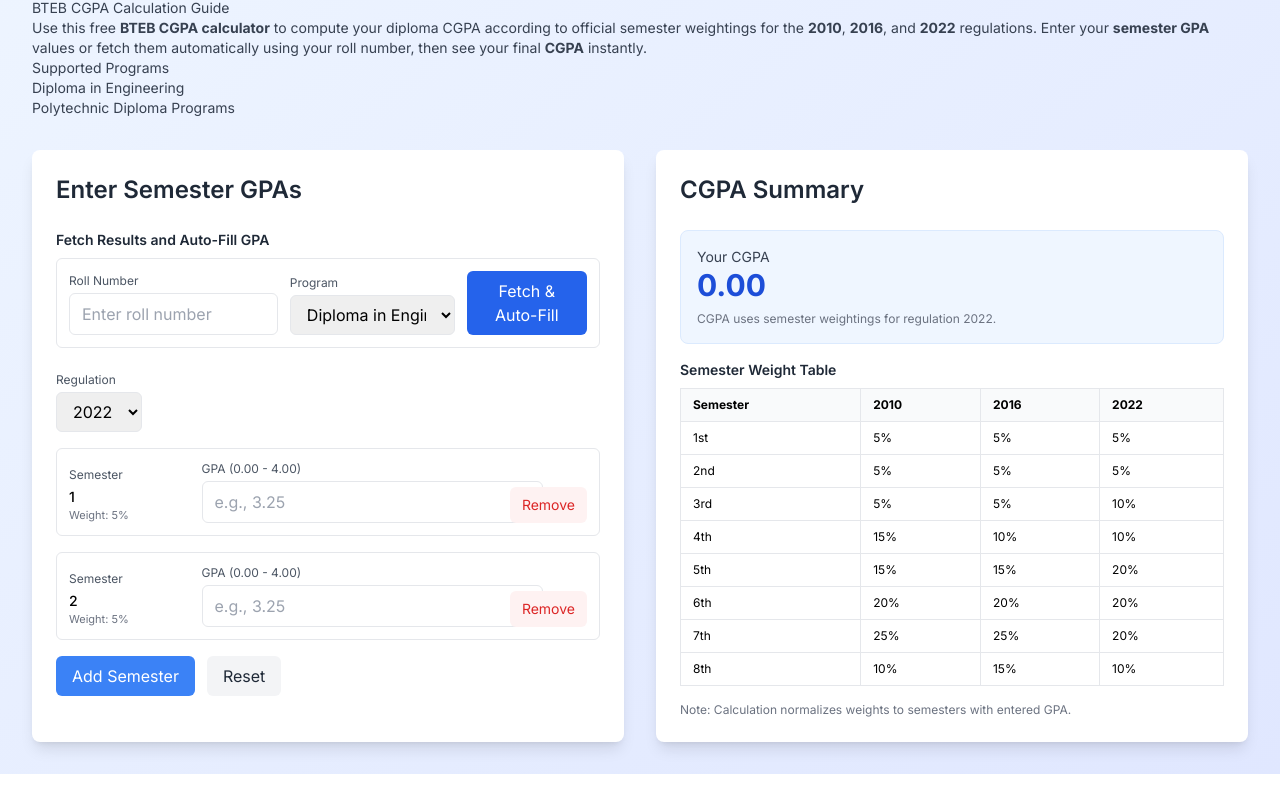
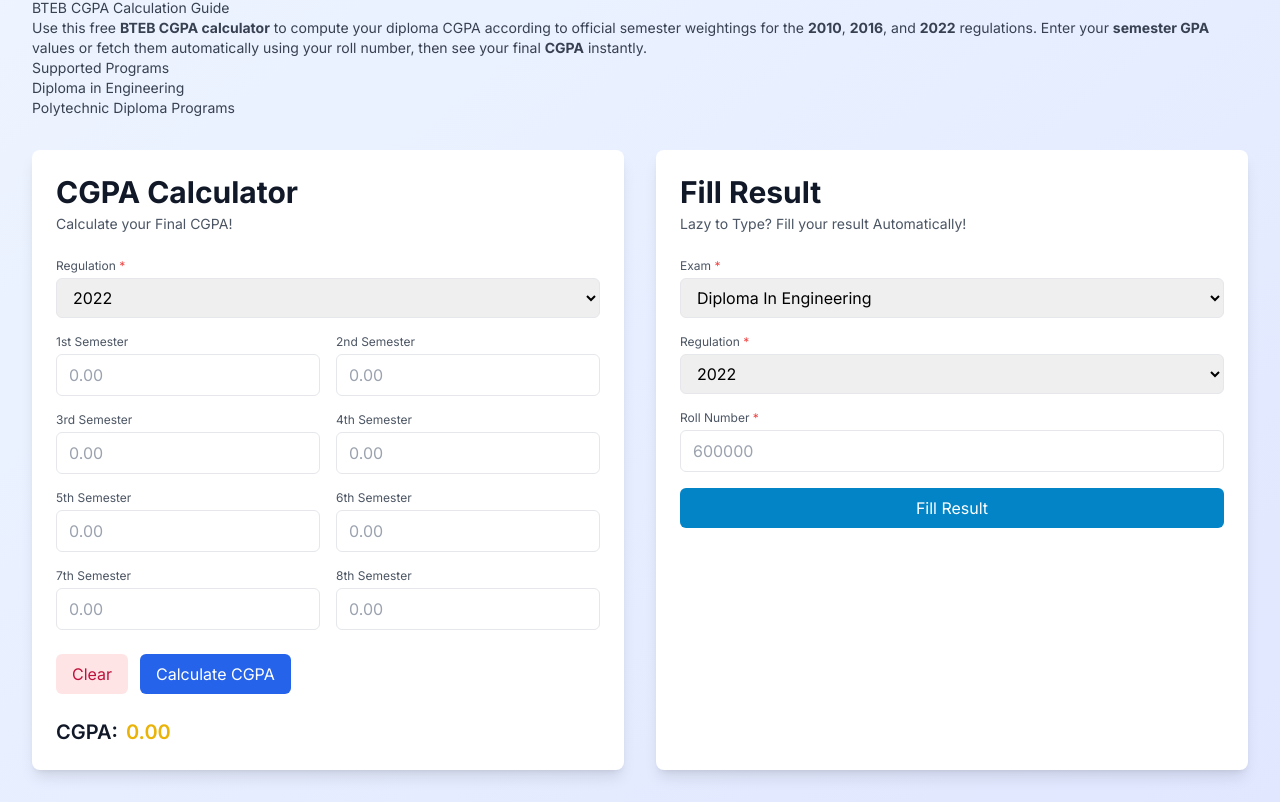
Before and after one commit to rafsaan123/new-pookie, a Next.js app: page /cgpa-calculator in a window 1280 px wide. Shown: the part 293-1095 px from the top of the page. Before the commit the page ends 1067 px from the top, so only its background shows below. Built offline with nearby package versions, Linux system fonts and the light colour scheme.

Commit message:
CGPA page layout: match two-panel structure from reference (left calculator with 8 inputs, right fill-result form). Keep theme colors

```diff
--- a/app/cgpa-calculator/Calculator.tsx
+++ b/app/cgpa-calculator/Calculator.tsx
@@ -71,11 +71,83 @@
 	return (
 		<main className="max-w-7xl mx-auto px-4 sm:px-6 lg:px-8 py-8">
 			<div className="grid grid-cols-1 lg:grid-cols-2 gap-8">
+				{/* Left: CGPA Calculator panel */}
 				<section className="bg-white rounded-lg shadow-lg p-6">
-					<h2 className="text-2xl font-semibold text-gray-800 mb-6">Enter Semester GPAs</h2>
+					<h2 className="text-3xl font-bold text-gray-900 mb-1">CGPA Calculator</h2>
+					<p className="text-sm text-gray-600 mb-6">Calculate your Final CGPA!</p>
 
-					<div className="mb-6">
-						<h3 className="text-sm font-semibold text-gray-800 mb-2">Fetch Results and Auto-Fill GPA</h3>
+					<div className="mb-4">
+						<label className="block text-xs text-gray-600 mb-1">Regulation <span className="text-red-500">*</span></label>
+						<select
+							value={regulation}
+							onChange={(e) => setRegulation(e.target.value as '2010' | '2016' | '2022')}
+							className="w-full px-3 py-2 border rounded-md focus:outline-none focus:ring-2 focus:ring-blue-500"
+						>
+							<option value="2010">2010</option>
+							<option value="2016">2016</option>
+							<option value="2022">2022</option>
+						</select>
+					</div>
+
+					{/* 8 semester inputs in two columns */}
+					<div className="grid grid-cols-1 md:grid-cols-2 gap-4">
+						{Array.from({ length: 8 }).map((_, idx) => {
+							const current = semesters[idx] ?? { id: `s-${idx}`, gpa: '' } as SemesterEntry;
+							const gpaNum = parseFloat(current.gpa);
+							const gpaInvalid = current.gpa !== '' && (isNaN(gpaNum) || gpaNum < 0 || gpaNum > 4);
+							const ord = idx === 0 ? '1st' : idx === 1 ? '2nd' : idx === 2 ? '3rd' : `${idx + 1}th`;
+							return (
+								<div key={current.id}>
+									<label className="block text-xs text-gray-600 mb-1">{ord} Semester</label>
+									<input
+										type="number"
+										step="0.01"
+										min={0}
+										max={4}
+										value={current.gpa}
+										onChange={(e) => {
+											setSemesters((prev) => {
+												const copy = [...prev];
+												copy[idx] = { id: copy[idx]?.id ?? `s-${idx}` as any, gpa: e.target.value } as SemesterEntry as any;
+												return copy.slice(0, 8);
+											});
+										}}
+										placeholder="0.00"
+										className={`w-full px-3 py-2 border rounded-md focus:outline-none focus:ring-2 ${gpaInvalid ? 'border-red-400 focus:ring-red-300' : 'focus:ring-blue-500'}`}
+									/>
+								</div>
+							);
+						})}
+					</div>
+
+					<div className="flex items-center gap-3 mt-6">
+						<button
+							type="button"
+							onClick={() => setSemesters((prev) => prev.map((p) => ({ ...p, gpa: '' })))}
+							className="px-4 py-2 bg-rose-100 text-rose-700 rounded-md hover:bg-rose-200"
+						>
+							Clear
+						</button>
+						<button
+							type="button"
+							onClick={() => void 0}
+							className="px-4 py-2 bg-blue-600 hover:bg-blue-700 text-white rounded-md"
+						>
+							Calculate CGPA
+						</button>
+					</div>
+
+					<div className="mt-6 text-xl font-semibold text-gray-900">
+						<span className="mr-2">CGPA:</span>
+						<span className="text-yellow-500">{formatNumber(cgpa, 2)}</span>
+					</div>
+				</section>
+
+				{/* Right: Fill Result panel */}
+				<section className="bg-white rounded-lg shadow-lg p-6">
+					<h2 className="text-3xl font-bold text-gray-900 mb-1">Fill Result</h2>
+					<p className="text-sm text-gray-600 mb-6">Lazy to Type? Fill your result Automatically!</p>
+
 					<form
 						onSubmit={async (e) => {
 							e.preventDefault();
@@ -89,7 +161,6 @@
 									throw new Error(err.error || 'Failed to fetch');
 								}
 								const data = await res.json();
-									// data is StudyAidResultData shape
 								const ordered = data.semester_results
 									.slice()
 									.sort((a: any, b: any) => a.semester - b.semester);
@@ -99,12 +170,11 @@
 									return first.gpa != null ? String(first.gpa) : '';
 								});
 								const limited = gpas.slice(0, 8);
-									setSemesters((prev) => {
-										const arr = Array.from({ length: Math.min(8, Math.max(prev.length, limited.length || 2)) }).map((_, i) => ({
+								setSemesters(() => {
+									return Array.from({ length: Math.max(2, limited.length) }).map((_, i) => ({
 										id: crypto.randomUUID(),
 										gpa: limited[i] ?? '',
 									}));
-										return arr.length ? arr : prev;
 								});
 							} catch (err: any) {
 								setFetchError(err.message || 'Failed to fetch results');
@@ -112,157 +182,51 @@
 								setLoading(false);
 							}
 						}}
-							className="grid grid-cols-1 md:grid-cols-12 gap-3 items-end border rounded-md p-3 mb-2"
+						className="space-y-4"
 					>
-							<div className="md:col-span-5">
-								<label className="block text-xs text-gray-600 mb-1">Roll Number</label>
-								<input
-									type="text"
-									value={roll}
-									onChange={(e) => setRoll(e.target.value)}
-									placeholder="Enter roll number"
-									className="w-full px-3 py-2 border rounded-md focus:outline-none focus:ring-2 focus:ring-blue-500"
-								/>
-							</div>
-							<div className="md:col-span-4">
-								<label className="block text-xs text-gray-600 mb-1">Program</label>
+						<div>
+							<label className="block text-xs text-gray-600 mb-1">Exam <span className="text-red-500">*</span></label>
 							<select
 								value={program}
 								onChange={(e) => setProgram(e.target.value)}
 								className="w-full px-3 py-2 border rounded-md focus:outline-none focus:ring-2 focus:ring-blue-500"
 							>
-									<option>Diploma in Engineering</option>
+								<option>Diploma In Engineering</option>
 							</select>
 						</div>
-							<div className="md:col-span-3 flex md:justify-end">
-								<button
-									type="submit"
-									disabled={loading || !roll}
-									className={`px-4 py-2 rounded-md text-white ${loading ? 'bg-blue-400 cursor-not-allowed' : 'bg-blue-600 hover:bg-blue-700'}`}
-								>
-									{loading ? 'Fetching...' : 'Fetch & Auto-Fill'}
-								</button>
-							</div>
-						</form>
-						{fetchError && (
-							<p className="text-xs text-red-600">{fetchError}</p>
-						)}
-					</div>
-
-					<div className="mb-4">
-						<label className="block text-xs text-gray-600 mb-1">Regulation</label>
+						<div>
+							<label className="block text-xs text-gray-600 mb-1">Regulation <span className="text-red-500">*</span></label>
 							<select
 								value={regulation}
 								onChange={(e) => setRegulation(e.target.value as '2010' | '2016' | '2022')}
-							className="px-3 py-2 border rounded-md focus:outline-none focus:ring-2 focus:ring-blue-500"
-							aria-label="Select BTEB regulation"
+								className="w-full px-3 py-2 border rounded-md focus:outline-none focus:ring-2 focus:ring-blue-500"
 							>
 								<option value="2010">2010</option>
 								<option value="2016">2016</option>
 								<option value="2022">2022</option>
 							</select>
 						</div>
-
-					<div className="space-y-4">
-						{semesters.map((s, idx) => {
-							const gpaNum = parseFloat(s.gpa);
-							const gpaInvalid = s.gpa !== '' && (isNaN(gpaNum) || gpaNum < 0 || gpaNum > 4);
-							const weightPct = tableWeights[idx] ?? 0;
-
-							return (
-								<div key={s.id} className="grid grid-cols-1 md:grid-cols-12 gap-3 items-end border rounded-md p-3">
-									<div className="md:col-span-3">
-										<label className="block text-xs text-gray-600 mb-1">Semester</label>
-										<div className="text-sm font-medium">{idx + 1}</div>
-										<p className="text-[11px] text-gray-500">Weight: {weightPct}%</p>
+						<div>
+							<label className="block text-xs text-gray-600 mb-1">Roll Number <span className="text-red-500">*</span></label>
+							<input
+								type="text"
+								value={roll}
+								onChange={(e) => setRoll(e.target.value)}
+								placeholder="600000"
+								className="w-full px-3 py-2 border rounded-md focus:outline-none focus:ring-2 focus:ring-blue-500"
+							/>
 						</div>
-									<div className="md:col-span-8">
-										<label className="block text-xs text-gray-600 mb-1">GPA (0.00 - 4.00)</label>
-										<input
-											type="number"
-											step="0.01"
-											min={0}
-											max={4}
-											value={s.gpa}
-											onChange={(e) => updateSemester(s.id, e.target.value)}
-											placeholder="e.g., 3.25"
-											className={`w-full px-3 py-2 border rounded-md focus:outline-none focus:ring-2 ${gpaInvalid ? 'border-red-400 focus:ring-red-300' : 'focus:ring-blue-500'}`}
-											aria-label={`Enter GPA for semester ${idx + 1}`}
-										/>
-										{gpaInvalid && (
-											<p className="text-xs text-red-600 mt-1">Enter a valid GPA between 0.00 and 4.00</p>
-										)}
-									</div>
-									<div className="md:col-span-1 flex md:justify-end">
+						<div>
 							<button
-											type="button"
-											onClick={() => removeSemester(s.id)}
-											className="px-3 py-2 text-sm bg-red-50 text-red-600 rounded-md hover:bg-red-100"
-											aria-label={`Remove semester ${idx + 1}`}
+								type="submit"
+								disabled={loading || !roll}
+								className={`w-full px-4 py-2 rounded-md text-white ${loading ? 'bg-blue-400 cursor-not-allowed' : 'bg-sky-600 hover:bg-sky-700'}`}
 							>
-											Remove
+								{loading ? 'Fetching...' : 'Fill Result'}
 							</button>
 						</div>
-								</div>
-							);
-						})}
-						<div className="flex items-center gap-3">
-							<button
-								type="button"
-								onClick={addSemester}
-								className="px-4 py-2 bg-blue-500 hover:bg-blue-600 text-white rounded-md disabled:opacity-50"
-								disabled={semesters.length >= 8}
-							>
-								Add Semester
-							</button>
-							<button
-								type="button"
-								onClick={resetAll}
-								className="px-4 py-2 bg-gray-100 hover:bg-gray-200 text-gray-800 rounded-md"
-							>
-								Reset
-							</button>
-						</div>
-					</div>
-				</section>
-
-				<section className="bg-white rounded-lg shadow-lg p-6">
-					<h2 className="text-2xl font-semibold text-gray-800 mb-6">CGPA Summary</h2>
-					<div className="space-y-4">
-						<div className="p-4 bg-blue-50 rounded-lg border border-blue-100">
-							<p className="text-gray-700 text-sm">Your CGPA</p>
-							<p className="text-3xl font-bold text-blue-700">{formatNumber(cgpa, 2)}</p>
-							<p className="text-xs text-gray-500 mt-2">CGPA uses semester weightings for regulation {regulation}.</p>
-						</div>
-						<div>
-							<h3 className="text-sm font-semibold text-gray-800 mb-2">Semester Weight Table</h3>
-							<div className="overflow-x-auto">
-								<table className="min-w-full text-xs text-left border">
-									<thead className="bg-gray-50">
-										<tr>
-											<th className="px-3 py-2 border">Semester</th>
-											<th className="px-3 py-2 border">2010</th>
-											<th className="px-3 py-2 border">2016</th>
-											<th className="px-3 py-2 border">2022</th>
-										</tr>
-									</thead>
-									<tbody>
-										{Array.from({ length: 8 }).map((_, i) => (
-											<tr key={i}>
-												<td className="px-3 py-2 border">{i + 1}{i === 0 ? 'st' : i === 1 ? 'nd' : i === 2 ? 'rd' : 'th'}</td>
-												<td className="px-3 py-2 border">{REGULATION_WEIGHTS['2010'][i]}%</td>
-												<td className="px-3 py-2 border">{REGULATION_WEIGHTS['2016'][i]}%</td>
-												<td className="px-3 py-2 border">{REGULATION_WEIGHTS['2022'][i]}%</td>
-											</tr>
-										))}
-									</tbody>
-								</table>
-							</div>
-						</div>
-						<div className="text-xs text-gray-500">
-							Note: Calculation normalizes weights to semesters with entered GPA.
-						</div>
-					</div>
+						{fetchError && <p className="text-xs text-red-600">{fetchError}</p>}
+					</form>
 				</section>
 			</div>
 		</main>
```
Lines whose indentation alone changed are shown as unchanged.
